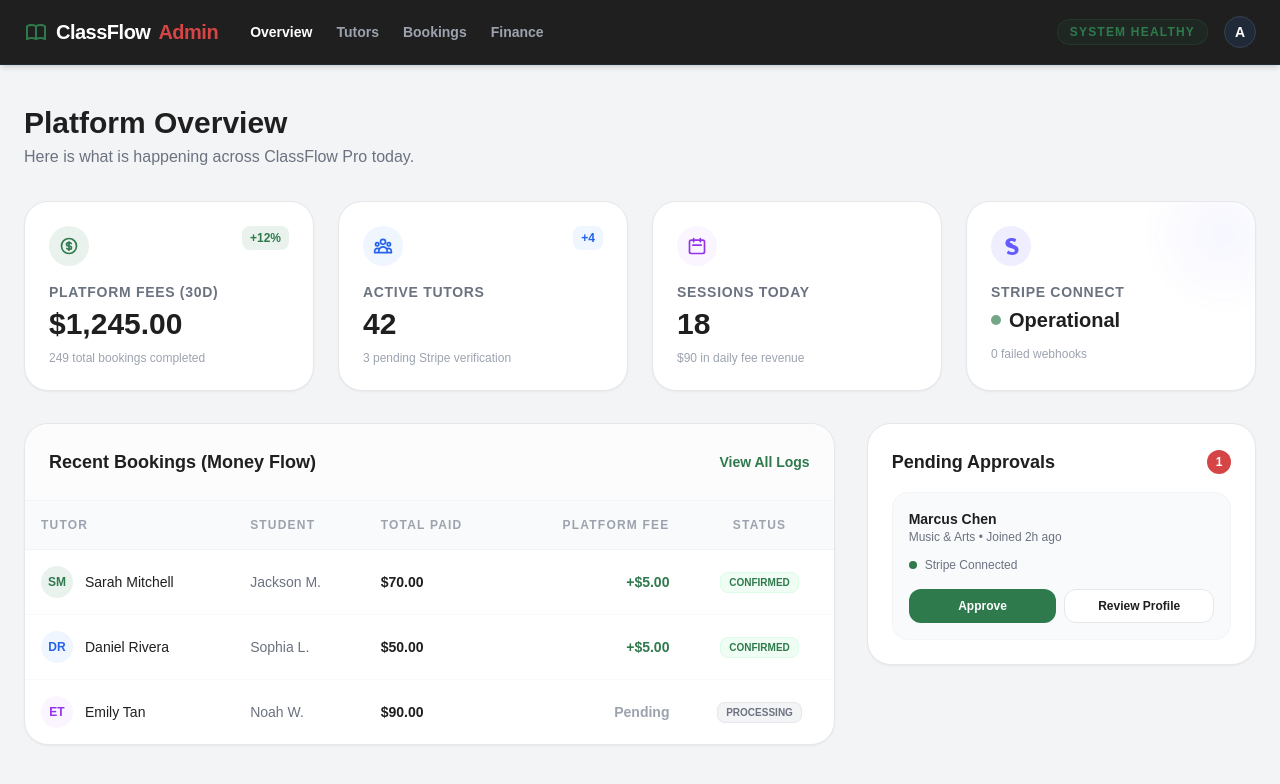
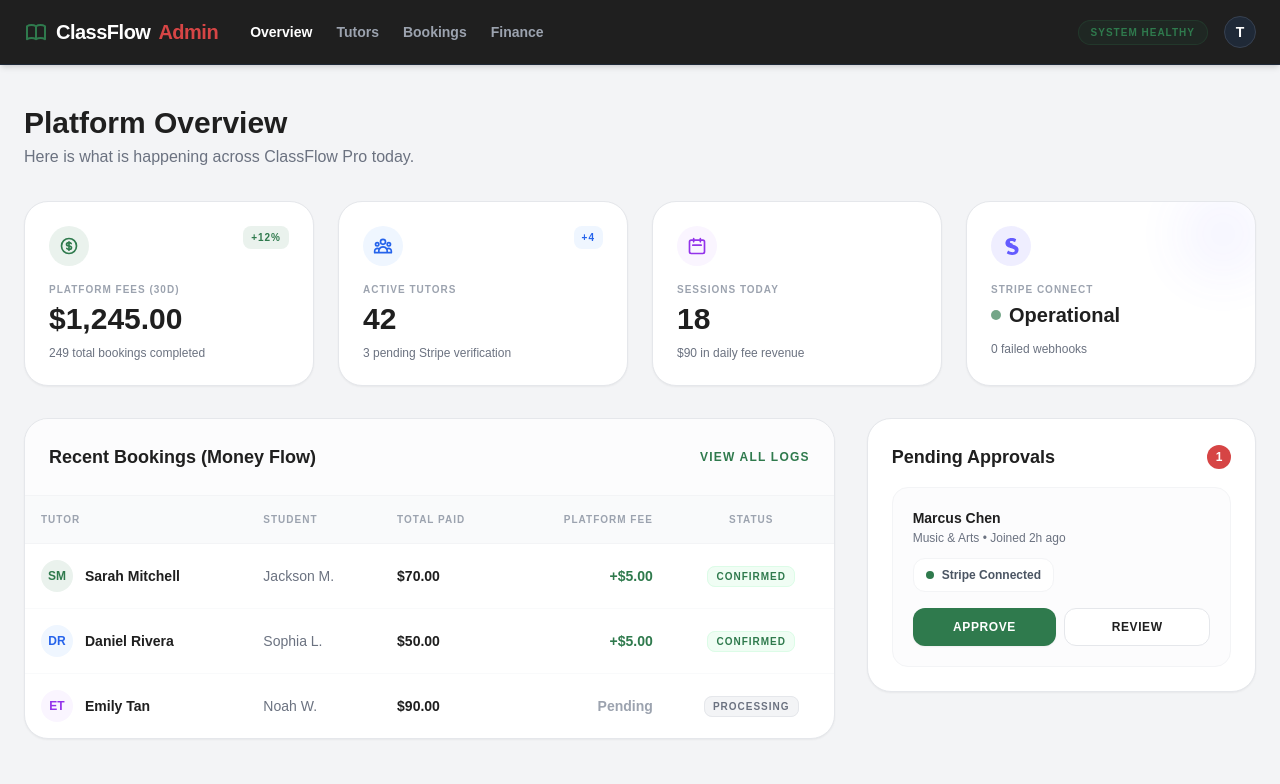
Before and after one commit to ClickHustles/classflow-pro, a Laravel app: page /admin in a window 1280 px wide. Shown: the top 784 px of the page. Run offline with Laravel 12, Linux system fonts and the light colour scheme; a user stored in the database is signed in; data comes from the database, SQL or seed files in the repository; some libraries are stand-ins or nearby versions; some web fonts are replaced.

Commit message:
Admin Dash

```diff
--- a/resources/views/admin/dashboard.blade.php
+++ b/resources/views/admin/dashboard.blade.php
@@ -18,90 +18,123 @@
             }
         }
     </script>
+    <style>[x-cloak] { display: none !important; }</style>
 </head>
 <body class="bg-gray-100 text-brand-slate antialiased min-h-screen flex flex-col">
 
-    <header class="bg-brand-slate text-white border-b border-gray-800 sticky top-0 z-40 shadow-md">
+    <header class="bg-brand-slate text-white border-b border-gray-800 sticky top-0 z-40 shadow-md" x-data="{ profileOpen: false, mobileMenuOpen: false }">
         <div class="max-w-7xl mx-auto px-6 h-16 flex justify-between items-center">
 
             <div class="flex items-center gap-8">
-                <a href="/admin" class="text-xl font-bold tracking-tight flex items-center gap-2">
+                <a href="{{ route('admin.dashboard') }}" class="text-xl font-bold tracking-tight flex items-center gap-2">
                     <svg class="w-6 h-6 text-brand-green" fill="none" stroke="currentColor" viewBox="0 0 24 24"><path stroke-linecap="round" stroke-linejoin="round" stroke-width="2" d="M12 6.253v13m0-13C10.832 5.477 9.246 5 7.5 5S4.168 5.477 3 6.253v13C4.168 18.477 5.754 18 7.5 18s3.332.477 4.5 1.253m0-13C13.168 5.477 14.754 5 16.5 5c1.747 0 3.332.477 4.5 1.253v13C19.832 18.477 18.247 18 16.5 18c-1.746 0-3.332.477-4.5 1.253"></path></svg>
                     ClassFlow<span class="text-brand-red">Admin</span>
                 </a>
 
                 <nav class="hidden md:flex gap-6 text-sm font-bold text-gray-400">
-                    <a href="/admin" class="text-white">Overview</a>
-                    <a href="#" class="hover:text-white transition-colors">Tutors</a>
+                    <a href="{{ route('admin.dashboard') }}" class="text-white">Overview</a>
+                    <a href="{{ route('admin.tutors') }}" class="hover:text-white transition-colors">Tutors</a>
                     <a href="#" class="hover:text-white transition-colors">Bookings</a>
                     <a href="#" class="hover:text-white transition-colors">Finance</a>
                 </nav>
             </div>
 
             <div class="flex items-center gap-4">
-                <span class="text-xs font-bold uppercase tracking-widest text-brand-green bg-brand-green/10 px-3 py-1 rounded-full border border-brand-green/20">System Healthy</span>
-                <div class="w-8 h-8 rounded-full bg-gray-800 text-white flex items-center justify-center font-bold text-sm border border-gray-700">A</div>
+                <span class="hidden sm:inline-flex text-[10px] font-bold uppercase tracking-widest text-brand-green bg-brand-green/10 px-3 py-1 rounded-full border border-brand-green/20">System Healthy</span>
+
+                <div class="relative">
+                    <button @click="profileOpen = !profileOpen" @click.away="profileOpen = false" class="w-8 h-8 rounded-full bg-gray-800 text-white flex items-center justify-center font-bold text-sm border border-gray-700 hover:bg-gray-700 transition-colors focus:outline-none focus:ring-2 focus:ring-brand-green">
+                        {{ substr(auth()->user()->name ?? 'A', 0, 1) }}
+                    </button>
+
+                    <div x-show="profileOpen" x-cloak
+                         x-transition:enter="transition ease-out duration-100"
+                         x-transition:enter-start="opacity-0 scale-95"
+                         x-transition:enter-end="opacity-100 scale-100"
+                         class="absolute right-0 mt-3 w-48 bg-white rounded-xl shadow-lg border border-gray-100 py-2 text-brand-slate overflow-hidden">
+                        <div class="px-4 py-3 border-b border-gray-100 bg-gray-50">
+                            <p class="text-sm font-bold leading-tight truncate">{{ auth()->user()->name ?? 'Admin User' }}</p>
+                            <p class="text-[10px] font-black text-gray-400 uppercase tracking-widest truncate">{{ auth()->user()->email ?? 'admin@classflow.com' }}</p>
+                        </div>
+                        <a href="{{ route('home') }}" class="block px-4 py-2 text-sm font-bold text-gray-600 hover:bg-gray-50 hover:text-brand-green">View Live Site</a>
+                        <form method="POST" action="{{ route('logout') ?? '#' }}">
+                            @csrf
+                            <button type="submit" class="block w-full text-left px-4 py-2 text-sm font-bold text-brand-red hover:bg-red-50">Log Out</button>
+                        </form>
+                    </div>
+                </div>
+
+                <button @click="mobileMenuOpen = !mobileMenuOpen" class="md:hidden text-gray-400 hover:text-white focus:outline-none">
+                    <svg class="w-6 h-6" fill="none" stroke="currentColor" viewBox="0 0 24 24"><path stroke-linecap="round" stroke-linejoin="round" stroke-width="2" d="M4 6h16M4 12h16M4 18h16"></path></svg>
+                </button>
             </div>
+        </div>
+
+        <div x-show="mobileMenuOpen" x-cloak class="md:hidden bg-brand-slate border-t border-gray-800 px-6 py-4 space-y-3">
+            <a href="{{ route('admin.dashboard') }}" class="block text-white font-bold">Overview</a>
+            <a href="{{ route('admin.tutors') }}" class="block text-gray-400 font-bold hover:text-white">Tutors</a>
+            <a href="#" class="block text-gray-400 font-bold hover:text-white">Bookings</a>
+            <a href="#" class="block text-gray-400 font-bold hover:text-white">Finance</a>
         </div>
     </header>
 
     <main class="flex-1 max-w-7xl mx-auto w-full px-6 py-10">
 
-        <div class="mb-8">
+        <div class="mb-8 animate-fade-in-up">
             <h1 class="text-3xl font-extrabold text-brand-slate">Platform Overview</h1>
-            <p class="text-gray-500 mt-1">Here is what is happening across ClassFlow Pro today.</p>
+            <p class="text-gray-500 mt-1 font-medium">Here is what is happening across ClassFlow Pro today.</p>
         </div>
 
         <div class="grid grid-cols-1 md:grid-cols-2 lg:grid-cols-4 gap-6 mb-8">
 
-            <div class="bg-white p-6 rounded-3xl shadow-sm border border-gray-200">
+            <div class="bg-white p-6 rounded-3xl shadow-sm border border-gray-200 hover:shadow-md transition-shadow">
                 <div class="flex justify-between items-start mb-4">
                     <div class="w-10 h-10 rounded-full bg-brand-lightgreen text-brand-green flex items-center justify-center">
                         <svg class="w-5 h-5" fill="none" stroke="currentColor" viewBox="0 0 24 24"><path stroke-linecap="round" stroke-linejoin="round" stroke-width="2" d="M12 8c-1.657 0-3 .895-3 2s1.343 2 3 2 3 .895 3 2-1.343 2-3 2m0-8c1.11 0 2.08.402 2.599 1M12 8V7m0 1v8m0 0v1m0-1c-1.11 0-2.08-.402-2.599-1M21 12a9 9 0 11-18 0 9 9 0 0118 0z"></path></svg>
                     </div>
-                    <span class="text-xs font-bold text-brand-green bg-brand-lightgreen px-2 py-1 rounded-lg">+12%</span>
+                    <span class="text-[10px] font-black tracking-widest text-brand-green bg-brand-lightgreen px-2 py-1 rounded-lg">+12%</span>
                 </div>
-                <p class="text-sm text-gray-500 font-bold uppercase tracking-wider mb-1">Platform Fees (30d)</p>
+                <p class="text-[10px] text-gray-400 font-black uppercase tracking-widest mb-1">Platform Fees (30d)</p>
                 <p class="text-3xl font-black text-brand-slate">$1,245.00</p>
-                <p class="text-xs text-gray-400 mt-2">249 total bookings completed</p>
+                <p class="text-xs text-gray-500 font-medium mt-2">249 total bookings completed</p>
             </div>
 
-            <div class="bg-white p-6 rounded-3xl shadow-sm border border-gray-200">
+            <div class="bg-white p-6 rounded-3xl shadow-sm border border-gray-200 hover:shadow-md transition-shadow">
                 <div class="flex justify-between items-start mb-4">
                     <div class="w-10 h-10 rounded-full bg-blue-50 text-blue-600 flex items-center justify-center">
                         <svg class="w-5 h-5" fill="none" stroke="currentColor" viewBox="0 0 24 24"><path stroke-linecap="round" stroke-linejoin="round" stroke-width="2" d="M17 20h5v-2a3 3 0 00-5.356-1.857M17 20H7m10 0v-2c0-.656-.126-1.283-.356-1.857M7 20H2v-2a3 3 0 015.356-1.857M7 20v-2c0-.656.126-1.283.356-1.857m0 0a5.002 5.002 0 019.288 0M15 7a3 3 0 11-6 0 3 3 0 016 0zm6 3a2 2 0 11-4 0 2 2 0 014 0zM7 10a2 2 0 11-4 0 2 2 0 014 0z"></path></svg>
                     </div>
-                    <span class="text-xs font-bold text-blue-600 bg-blue-50 px-2 py-1 rounded-lg">+4</span>
+                    <span class="text-[10px] font-black tracking-widest text-blue-600 bg-blue-50 px-2 py-1 rounded-lg">+4</span>
                 </div>
-                <p class="text-sm text-gray-500 font-bold uppercase tracking-wider mb-1">Active Tutors</p>
+                <p class="text-[10px] text-gray-400 font-black uppercase tracking-widest mb-1">Active Tutors</p>
                 <p class="text-3xl font-black text-brand-slate">42</p>
-                <p class="text-xs text-gray-400 mt-2">3 pending Stripe verification</p>
+                <p class="text-xs text-gray-500 font-medium mt-2">3 pending Stripe verification</p>
             </div>
 
-            <div class="bg-white p-6 rounded-3xl shadow-sm border border-gray-200">
+            <div class="bg-white p-6 rounded-3xl shadow-sm border border-gray-200 hover:shadow-md transition-shadow">
                 <div class="flex justify-between items-start mb-4">
                     <div class="w-10 h-10 rounded-full bg-purple-50 text-purple-600 flex items-center justify-center">
                         <svg class="w-5 h-5" fill="none" stroke="currentColor" viewBox="0 0 24 24"><path stroke-linecap="round" stroke-linejoin="round" stroke-width="2" d="M8 7V3m8 4V3m-9 8h10M5 21h14a2 2 0 002-2V7a2 2 0 00-2-2H5a2 2 0 00-2 2v12a2 2 0 002 2z"></path></svg>
                     </div>
                 </div>
-                <p class="text-sm text-gray-500 font-bold uppercase tracking-wider mb-1">Sessions Today</p>
+                <p class="text-[10px] text-gray-400 font-black uppercase tracking-widest mb-1">Sessions Today</p>
                 <p class="text-3xl font-black text-brand-slate">18</p>
-                <p class="text-xs text-gray-400 mt-2">$90 in daily fee revenue</p>
+                <p class="text-xs text-gray-500 font-medium mt-2">$90 in daily fee revenue</p>
             </div>
 
-            <div class="bg-white p-6 rounded-3xl shadow-sm border border-gray-200 relative overflow-hidden">
+            <div class="bg-white p-6 rounded-3xl shadow-sm border border-gray-200 relative overflow-hidden hover:shadow-md transition-shadow">
                 <div class="absolute -right-4 -top-4 w-24 h-24 bg-brand-blurple opacity-5 rounded-full blur-xl"></div>
-                <div class="flex justify-between items-start mb-4">
+                <div class="flex justify-between items-start mb-4 relative z-10">
                     <div class="w-10 h-10 rounded-full bg-brand-blurple/10 text-brand-blurple flex items-center justify-center">
                         <svg class="w-5 h-5" fill="currentColor" viewBox="0 0 24 24"><path d="M13.976 9.15c-2.172-.806-3.356-1.143-3.356-2.077 0-.64.67-1.168 1.83-1.168 1.848 0 3.313.738 4.39 1.488l1.378-3.415C16.892 3.016 14.852 2.4 12.604 2.4 8.243 2.4 5.3 4.965 5.3 8.766c0 4.887 6.138 5.485 8.164 6.302 2.37.95 3.12 1.637 3.12 2.656 0 .977-.96 1.684-2.5 1.684-2.128 0-4.14-.94-5.513-2.008L6.89 20.843C8.583 22.19 10.975 22.8 13.31 22.8c4.66 0 7.746-2.483 7.746-6.425-.002-4.11-4.908-5.464-7.08-6.225z"/></svg>
                     </div>
                 </div>
-                <p class="text-sm text-gray-500 font-bold uppercase tracking-wider mb-1">Stripe Connect</p>
-                <div class="flex items-center gap-2">
+                <p class="text-[10px] text-gray-400 font-black uppercase tracking-widest mb-1 relative z-10">Stripe Connect</p>
+                <div class="flex items-center gap-2 relative z-10">
                     <span class="w-2.5 h-2.5 rounded-full bg-brand-green animate-pulse"></span>
                     <p class="text-xl font-black text-brand-slate">Operational</p>
                 </div>
-                <p class="text-xs text-gray-400 mt-3">0 failed webhooks</p>
+                <p class="text-xs text-gray-500 font-medium mt-3 relative z-10">0 failed webhooks</p>
             </div>
         </div>
 
@@ -110,17 +143,17 @@
             <div class="lg:col-span-2 bg-white rounded-3xl shadow-sm border border-gray-200 overflow-hidden">
                 <div class="p-6 border-b border-gray-100 flex justify-between items-center bg-gray-50/50">
                     <h2 class="text-lg font-bold text-brand-slate">Recent Bookings (Money Flow)</h2>
-                    <button class="text-sm font-bold text-brand-green hover:text-brand-red transition-colors">View All Logs</button>
+                    <button class="text-xs font-black uppercase tracking-widest text-brand-green hover:text-brand-red transition-colors">View All Logs</button>
                 </div>
                 <div class="overflow-x-auto">
-                    <table class="w-full text-left border-collapse">
+                    <table class="w-full text-left border-collapse whitespace-nowrap">
                         <thead>
-                            <tr class="bg-gray-50 text-gray-400 text-xs uppercase tracking-widest border-b border-gray-100">
-                                <th class="p-4 font-black">Tutor</th>
-                                <th class="p-4 font-black">Student</th>
-                                <th class="p-4 font-black">Total Paid</th>
-                                <th class="p-4 font-black text-right">Platform Fee</th>
-                                <th class="p-4 font-black text-center">Status</th>
+                            <tr class="bg-gray-50 text-gray-400 text-[10px] font-black uppercase tracking-widest border-b border-gray-100">
+                                <th class="p-4">Tutor</th>
+                                <th class="p-4">Student</th>
+                                <th class="p-4">Total Paid</th>
+                                <th class="p-4 text-right">Platform Fee</th>
+                                <th class="p-4 text-center">Status</th>
                             </tr>
                         </thead>
                         <tbody class="text-sm font-medium">
@@ -128,42 +161,42 @@
                                 <td class="p-4">
                                     <div class="flex items-center gap-3">
                                         <div class="w-8 h-8 rounded-full bg-brand-lightgreen text-brand-green flex items-center justify-center font-bold text-xs">SM</div>
-                                        <span>Sarah Mitchell</span>
+                                        <span class="font-bold text-brand-slate">Sarah Mitchell</span>
                                     </div>
                                 </td>
                                 <td class="p-4 text-gray-500">Jackson M.</td>
                                 <td class="p-4 font-bold text-brand-slate">$70.00</td>
                                 <td class="p-4 text-right font-black text-brand-green">+$5.00</td>
                                 <td class="p-4 text-center">
-                                    <span class="px-2 py-1 bg-green-50 text-brand-green text-[10px] font-bold uppercase rounded-lg border border-green-100">Confirmed</span>
+                                    <span class="px-2 py-1 bg-green-50 text-brand-green text-[10px] font-black uppercase tracking-widest rounded-lg border border-green-100">Confirmed</span>
                                 </td>
                             </tr>
                             <tr class="border-b border-gray-50 hover:bg-gray-50 transition-colors">
                                 <td class="p-4">
                                     <div class="flex items-center gap-3">
                                         <div class="w-8 h-8 rounded-full bg-blue-50 text-blue-600 flex items-center justify-center font-bold text-xs">DR</div>
-                                        <span>Daniel Rivera</span>
+                                        <span class="font-bold text-brand-slate">Daniel Rivera</span>
                                     </div>
                                 </td>
                                 <td class="p-4 text-gray-500">Sophia L.</td>
                                 <td class="p-4 font-bold text-brand-slate">$50.00</td>
                                 <td class="p-4 text-right font-black text-brand-green">+$5.00</td>
                                 <td class="p-4 text-center">
-                                    <span class="px-2 py-1 bg-green-50 text-brand-green text-[10px] font-bold uppercase rounded-lg border border-green-100">Confirmed</span>
+                                    <span class="px-2 py-1 bg-green-50 text-brand-green text-[10px] font-black uppercase tracking-widest rounded-lg border border-green-100">Confirmed</span>
                                 </td>
                             </tr>
                             <tr class="hover:bg-gray-50 transition-colors">
                                 <td class="p-4">
                                     <div class="flex items-center gap-3">
                                         <div class="w-8 h-8 rounded-full bg-purple-50 text-purple-600 flex items-center justify-center font-bold text-xs">ET</div>
-                                        <span>Emily Tan</span>
+                                        <span class="font-bold text-brand-slate">Emily Tan</span>
                                     </div>
                                 </td>
                                 <td class="p-4 text-gray-500">Noah W.</td>
                                 <td class="p-4 font-bold text-brand-slate">$90.00</td>
                                 <td class="p-4 text-right font-black text-gray-400">Pending</td>
                                 <td class="p-4 text-center">
-                                    <span class="px-2 py-1 bg-gray-100 text-gray-500 text-[10px] font-bold uppercase rounded-lg border border-gray-200">Processing</span>
+                                    <span class="px-2 py-1 bg-gray-100 text-gray-500 text-[10px] font-black uppercase tracking-widest rounded-lg border border-gray-200">Processing</span>
                                 </td>
                             </tr>
                         </tbody>
@@ -172,31 +205,29 @@
             </div>
 
             <div class="space-y-6">
-
                 <div class="bg-white rounded-3xl shadow-sm border border-gray-200 p-6">
-                    <h3 class="font-bold text-lg mb-4 flex items-center justify-between">
+                    <h3 class="font-bold text-lg mb-4 flex items-center justify-between text-brand-slate">
                         Pending Approvals
                         <span class="w-6 h-6 rounded-full bg-brand-red text-white flex items-center justify-center text-xs font-bold">1</span>
                     </h3>
 
-                    <div class="p-4 rounded-2xl border border-gray-100 bg-gray-50">
+                    <div class="p-5 rounded-2xl border border-gray-100 bg-gray-50/50 hover:bg-gray-50 transition-colors">
                         <div class="flex justify-between items-start mb-2">
                             <div>
                                 <h4 class="font-bold text-brand-slate text-sm">Marcus Chen</h4>
-                                <p class="text-xs text-gray-500">Music & Arts • Joined 2h ago</p>
+                                <p class="text-xs text-gray-500 font-medium mt-0.5">Music & Arts • Joined 2h ago</p>
                             </div>
                         </div>
-                        <div class="flex items-center gap-2 mt-3">
+                        <div class="flex items-center gap-2 mt-3 bg-white px-3 py-2 rounded-xl border border-gray-100 w-max">
                             <span class="w-2 h-2 rounded-full bg-brand-green"></span>
-                            <span class="text-xs text-gray-500 font-medium">Stripe Connected</span>
+                            <span class="text-xs text-gray-600 font-bold">Stripe Connected</span>
                         </div>
                         <div class="mt-4 flex gap-2">
-                            <button class="flex-1 py-2 bg-brand-green text-white text-xs font-bold rounded-xl hover:bg-opacity-90 transition-all">Approve</button>
-                            <button class="flex-1 py-2 bg-white border border-gray-200 text-brand-slate text-xs font-bold rounded-xl hover:bg-gray-100 transition-all">Review Profile</button>
+                            <button class="flex-1 py-2.5 bg-brand-green text-white text-xs font-black uppercase tracking-wider rounded-xl hover:bg-opacity-90 transition-all shadow-sm">Approve</button>
+                            <button class="flex-1 py-2.5 bg-white border border-gray-200 text-brand-slate text-xs font-black uppercase tracking-wider rounded-xl hover:bg-gray-100 transition-all">Review</button>
                         </div>
                     </div>
                 </div>
-
             </div>
         </div>
     </main>
```
